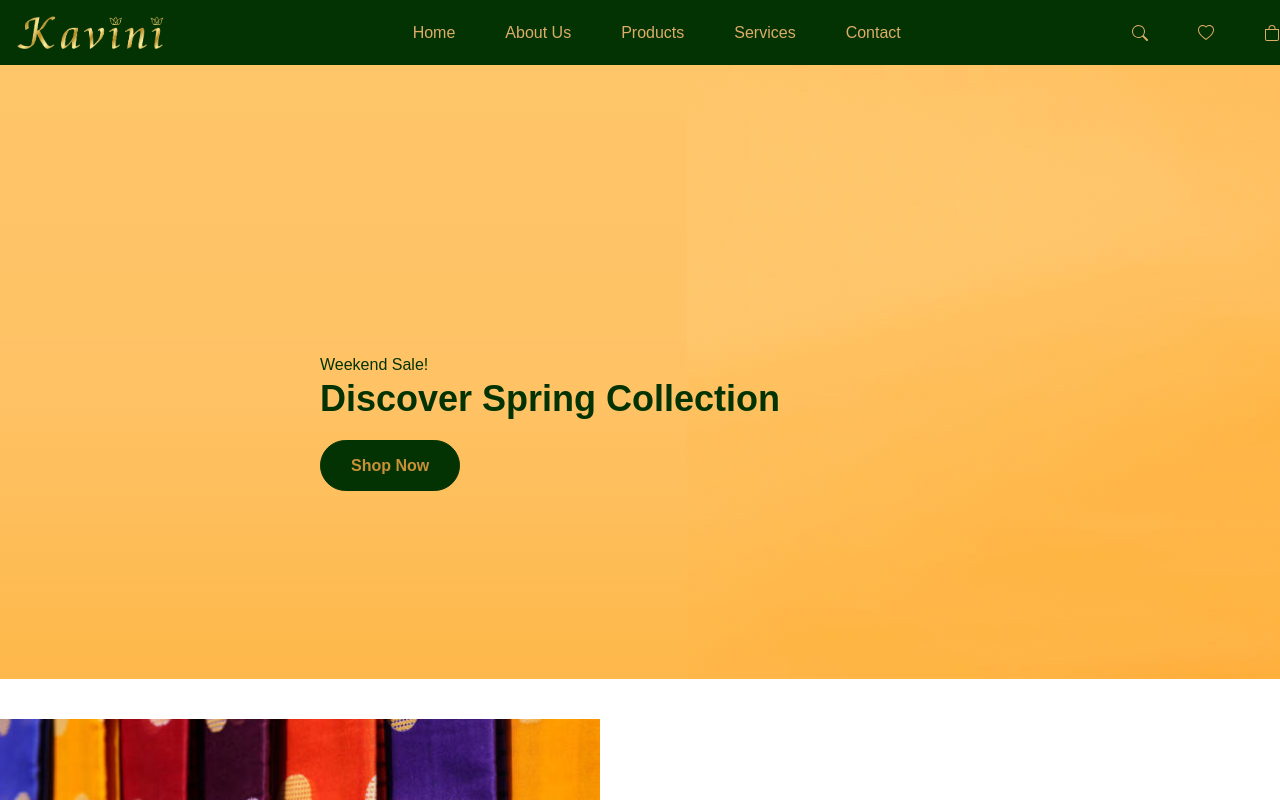
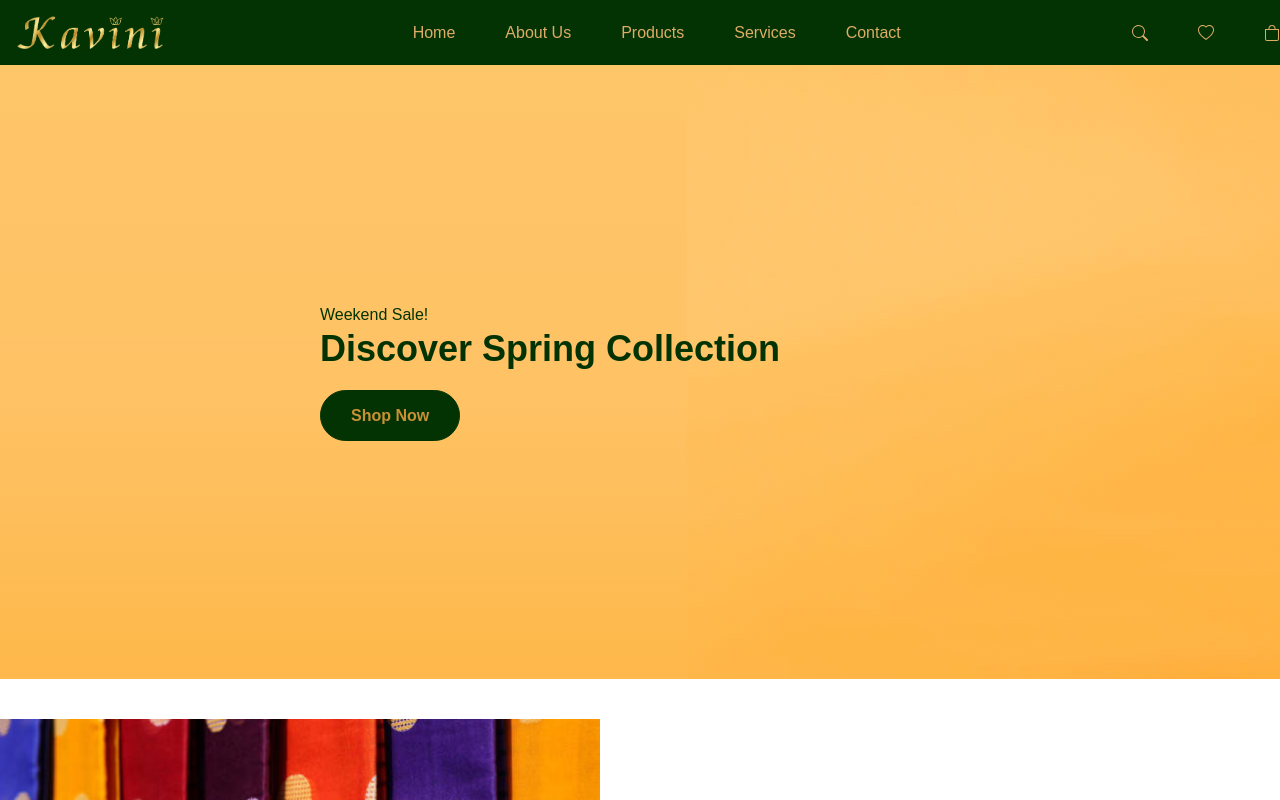
Before and after one commit to suneka-vasan/kavini-newsite, a Next.js app: page / in a window 1280 px wide. Shown: the top 800 px of the page. Built offline with nearby package versions, Linux system fonts and the light colour scheme.

Commit message:
banner img
Signed-off-by: Suneka-vasan <suneka@glenise.in>

```diff
--- a/components/BannerSection.tsx
+++ b/components/BannerSection.tsx
@@ -1,25 +1,24 @@
-import { Image, Box, Text, Heading } from "@chakra-ui/react"
+import { Image, Box, Text, Heading, Flex } from "@chakra-ui/react"
 import PrimaryButtonLg from '../components/PrimaryButtonLg'
 
 function BannerSection() {
     return (
         <Box>
-            <Box
-                className="responsive-img"
-                pos={"relative"}
+            <Flex
+                align={"center"}
                 h={{ base: 400, md: 614 }}
                 style={{
                     backgroundImage: 'url(/Banner_1.jpg)',
                     backgroundSize: 'cover',
                     backgroundRepeat: 'no-repeat',
-                    width: "100%",
+                    width: 'container.xl',
                 }} >
-                <Box pos={"absolute"} top={{ base: 28, md: 72 }} left={{ base: 10, md: 80 }} className="Bannertext">
+                <Box className="Bannertext" ml={{ base: 10, md: 80 }}>
                     <Text color="#033303" pb={0}>Weekend Sale!</Text>
                     <Heading color="#033303" pb={5}>Discover Spring Collection</Heading>
                     <PrimaryButtonLg title='Shop Now' path='/about' />
                 </Box>
-            </Box>
+            </Flex>
         </Box >
     )
 }
```
